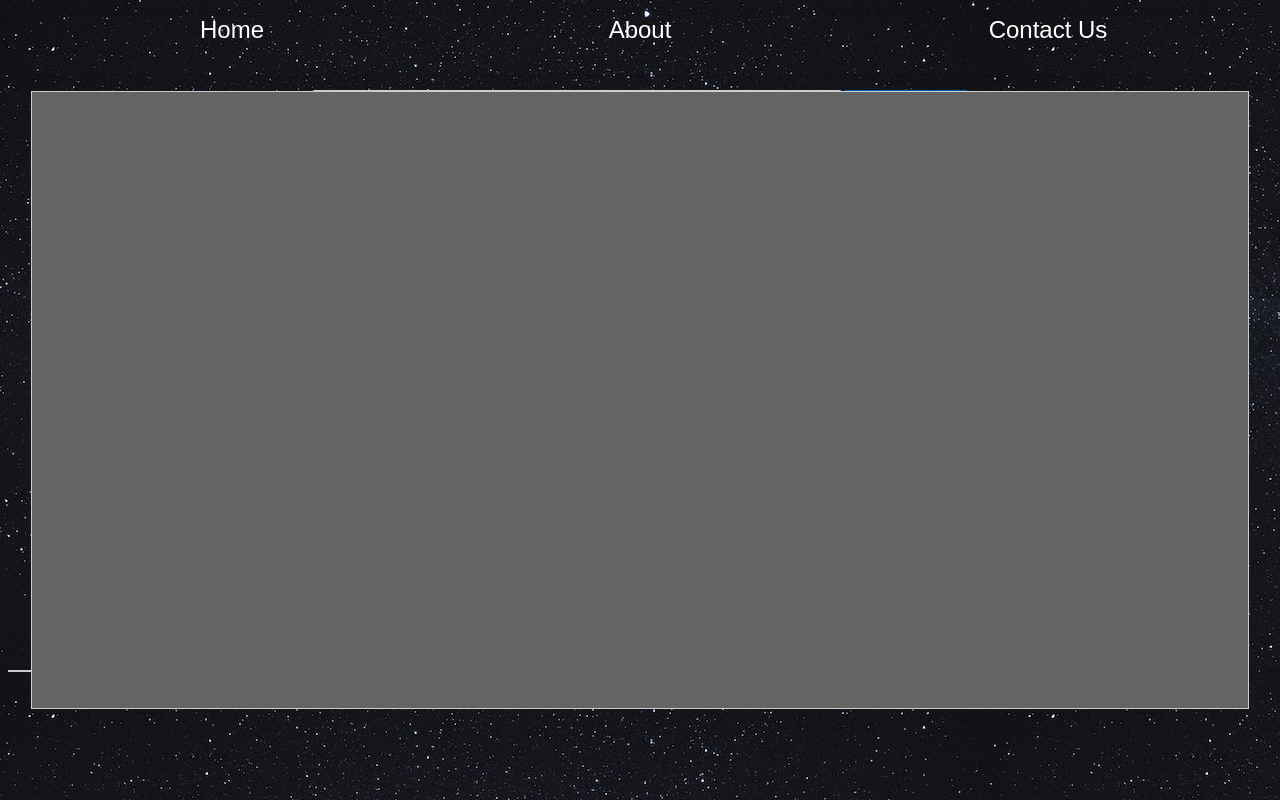
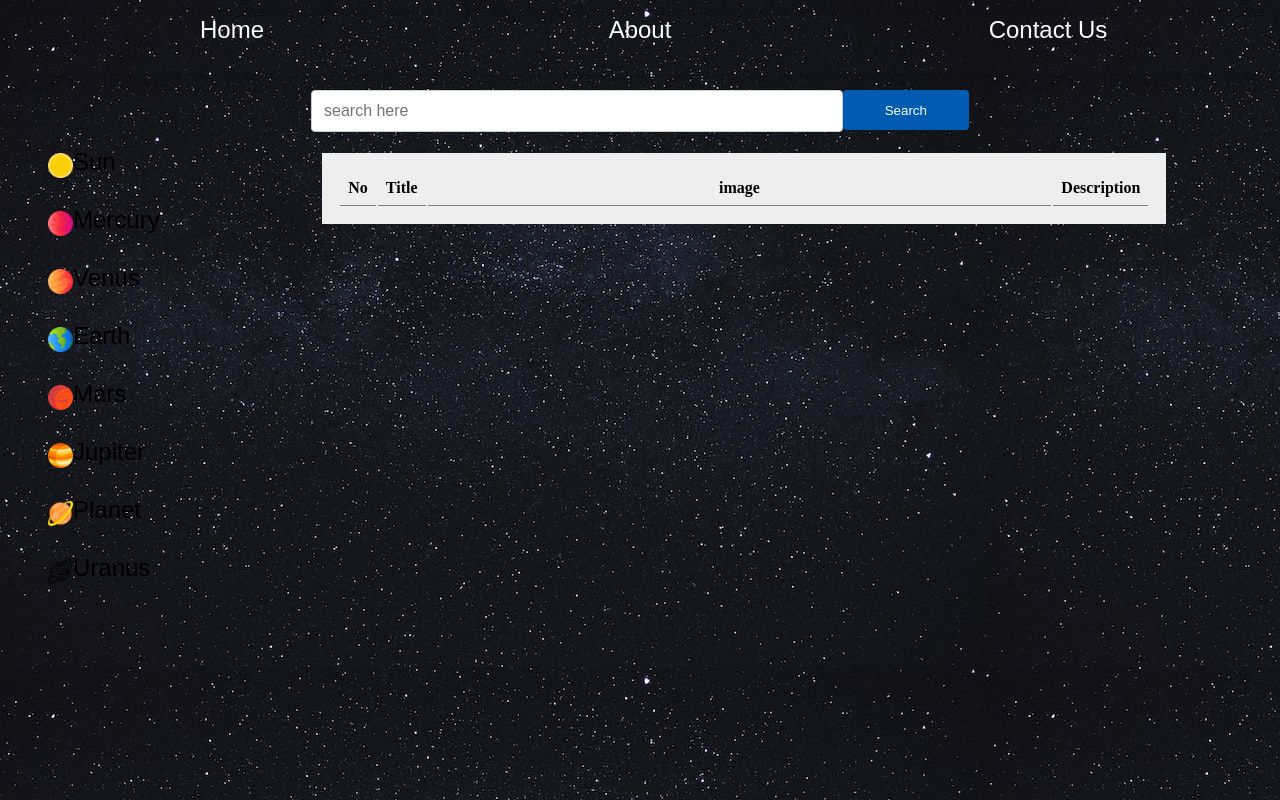
Before and after one commit to pablopintos/grupp24, a plain HTML site: page front/index.html in a window 1280 px wide. Drawn offline with nearby package versions, Linux system fonts and the light colour scheme; a web font is replaced by a local one.

Commit message:
Fixat allt

```diff
--- a/front/index.html
+++ b/front/index.html
@@ -7,8 +7,10 @@
     <title>hejsan</title>
     <link rel="stylesheet" href="style.css">
     <link rel="preconnect" href="https://fonts.googleapis.com"><link rel="preconnect" href="https://fonts.gstatic.com" crossorigin><link href="https://fonts.googleapis.com/css2?family=Seymour+One&display=swap" rel="stylesheet">
+    <script src="https://code.jquery.com/jquery-1.9.1.js"></script>
+    <script src="https://code.jquery.com/ui/1.10.3/jquery-ui.js"></script>
 </head>
-<body>
+<body style="background-color: #333;">
     <ul id="navbar">
       <li class="nav-item">Home</li>
       <li class="nav-item">About</li>
@@ -16,33 +18,70 @@
 
 
     </ul>
-
     <div id="search-container">
       <input type="text" id="search-input" placeholder="search here">
       <button type="button" id="search-button">Search</button>
     </div>
 
-    <nav>
+    <div id="content">
+
+      <nav>
         <ul>
-          <li><img src="/front/images/sun.png" alt="Sun"><a href="#">Sun</a></li>
-          <li><img src="/front/images/mercury.png" alt="'Mercury"><a href="#">Mercury</a></li>
-          <li><img src="/front/images/venus.png"alt="Venus"><a href="Venus">Venus</a></li>
-          <li><img src="/front/images/planet-earth.png"alt="Earth"><a href="#">Earth</a></li>
-          <li><img src="/front/images/mars.png"alt="mars"><a href="#"></a><a href="#">Mars</a></li>
-          <li><img src="/front/images/jupiter.png"alt="Jupiter"><a href="#"></a><a href="#">Jupiter</a></li>
-          <li><img src="/front/images/planet.png"alt="Earth"><a href="#"></a><a href="#">Saturn</a></li>
-          <li><img src="/front/images/uranus.png"alt="Earth"><a href="#"></a><a href="#">Uranus</a></li>
-          <li><img src="/front/images/jupiter.png"alt="Earth"><a href="#"></a><a href="#">Jupiter</a></li>
+          <div>
+            <img class="icons" src="./images/sun.png" alt="Sun">
+            <li class="suggestion">
+              Sun</li>
+            </div>
+            <div>
+              <img class="icons" src="./images/mercury.png" alt="'Mercury">
+              <li class="suggestion">
+                Mercury</li>
+              </div>
+            <div>
+              <img class="icons" src="./images/venus.png"alt="Venus">
+              <li class="suggestion">
+                Venus</li>
+              </div>
+            <div>
+              <img class="icons" src="./images/planet-earth.png"alt="Earth">
+              <li class="suggestion">
+                Earth</li>
+              </div>
+            <div>
+              <img class="icons" src="./images/mars.png"alt="mars">
+              <li class="suggestion">
+                Mars</li>
+              </div>
+            <div>
+              <img class="icons" src="./images/jupiter.png"alt="Jupiter">
+              <li class="suggestion">
+                Jupiter</li>
+              </div>
+            <div>
+              <img class="icons" src="./images/planet.png"alt="Planet">
+              <li class="suggestion">
+                Planet</li>
+              </div>
+            <div>
+              <img class="icons" src="./images/uranus.png"alt="Uranus">
+              <li class="suggestion">
+                Uranus</li>
+              </div>
         </ul>
+      </nav>
 
-
-        <table style="width: 100%; border: 1px solid #ccc; border-collapse: collapse;" id="AstronomiDagens">
+      <div id="tableContainer">
+        <table id="imgTable">
           <tr>
-            <td style="border: 1px solid #ccc; padding: 8px;" id="AstronomiDag"></td>
+            <th scope="col" style="width: 40px">No</th>
+            <th scope="col" style="width: 40px">Title</th>
+            <th scope="col">image</th>
+            <th scope="col" style="width: 100px">Description</th>
           </tr>
         </table>
+      </div>
 
-
-    <script src="script.js"></script>
+    </div>
+    <script src="script.js" type="text/javascript"></script>
 </body>
 </html>
--- a/front/script.js
+++ b/front/script.js
@@ -1,24 +1,39 @@
-const navbar = document.getElementById('navbar');
-const navItems = document.querySelectorAll('.nav-item');
 
-navItems.forEach(item => {
-  item.addEventListener('click', e => {
-    // handle clicks on menu items
-  });
+const searchInput = document.getElementById("search-input");
+const searchBtn = document.getElementById("search-button");
+
+
+searchBtn.addEventListener("click", () => {
+  const searchKey = searchInput.value;
+  searchByName(searchKey);
 });
 
-window.addEventListener('resize', e => {
-  // toggle the visibility of the navigation bar on small screens
-});
 
- function fetchDataNasaImageWithDiscription () {
-  $.ajax({
-    type: "GET",
-    url: "http://localhost:5000/apod",
-    sucess: function(data) {
-    $.each(data, function(index, element) {
-      $("#td-element-" + index).html(element);
+document.querySelectorAll('.suggestion').forEach(item => {
+  item.addEventListener('click', event => {
+    //handle click
+    console.log(event.target);
+    searchInput.value = event.target.innerHTML.trim();
+  })
+})
+
+
+async function searchByName(searchKey){
+  await fetch(`http://localhost:8080/nasa/search/${searchKey}`, {method: 'GET'})
+  .then(res => res.json()).then(res => {
+    const items = res.collection.items;
+    console.log(items);
+    items.forEach((item, index) => {
+      const img = item.links[0].href;
+      const title = item.data[0].title
+      const desc = item.data[0].description;
+      jQuery("#imgTable tr:last").after(`<tr>
+      <td>${index+1}</td>
+      <td>${title}</td>
+      <td><img src=${img}></td>
+      <td>${desc}</td>
+      </tr>"
+    `);
     });
-  }
-});
- }
+  })
+}
--- a/front/style.css
+++ b/front/style.css
@@ -1,6 +1,6 @@
 body {
   /* other styles for the body element */
-  background-image: url('/front/images/space.jpeg'); /* Add the background image */
+  background-image: url('./images/space.jpeg'); /* Add the background image */
   /*background-size: cover; /* Scale the image to cover the entire body element */
   /*background-position: center; /* Position the image in the center of the body element */
   /*background-repeat: no-repeat; /* Do not repeat the image */
@@ -18,7 +18,7 @@ body {
     background-position: center;
 
   }
-  img {
+.icons{
     width: 25px;
     height:25px;
     float: left;
@@ -71,6 +71,8 @@ p  {
   }
 
   #search-container {
+    position: relative;
+    z-index: 3;
     display: flex;
     margin: auto;
     justify-content: center;
@@ -118,3 +120,60 @@ p  {
     height: 600px;
     background-color: rgb(99, 100, 100);
   }
+
+
+
+
+
+
+
+
+  #content{
+    display: flex;
+    align-items: flex-start;
+
+  }
+
+
+#tableContainer{
+  width: 100%;
+  display: flex;
+  justify-content: center;
+  align-items: center;
+}
+
+
+  #imgTable {
+    width: 80%;
+    background: #eee;
+    padding: 1rem;
+    text-align: center;
+    margin-top: 2%;
+    margin-left: auto;
+    margin-right: auto;
+  }
+  #imgTable tbody {
+    text-align: center;
+    margin-top: 2%;
+    margin-left: auto;
+    margin-right: auto;
+    border-radius: 10px;
+  }
+  #imgTable th {
+    border-bottom: 1px solid gray;
+    width: 100%;
+    height: 100%;
+    font-weight: bold;
+    padding: 0.5rem;
+  }
+
+  #imgTable td {
+    border-bottom: 1px solid lightgray;
+  }
+  #tracksTable tbody {
+    text-align: center;
+    margin-top: 2%;
+    margin-left: auto;
+    margin-right: auto;
+    border-radius: 10px;
+  }
```
